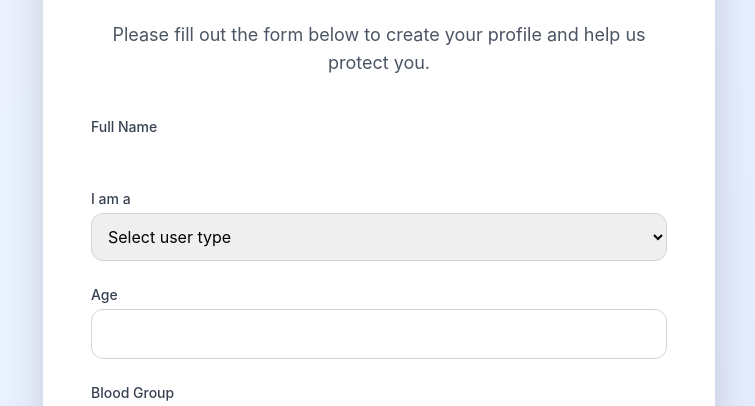
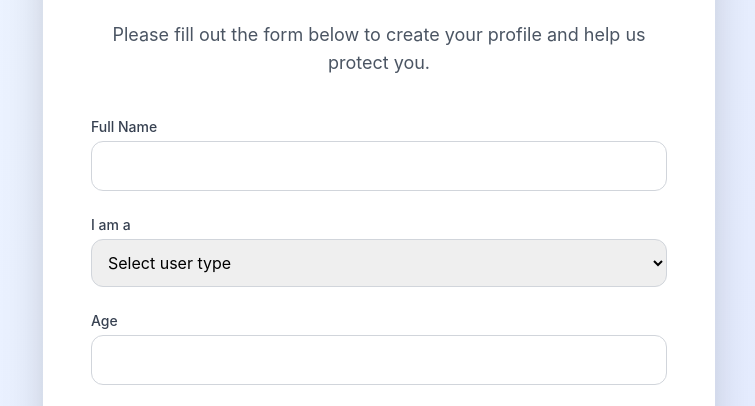
Before and after one commit to susantagautam55-cyber/rakshak.12, a plain HTML site: page public/signin.html in a window 1280 px wide. Shown: the part 363-769 px from the top of the page, without its empty margins (261-1016 px from the left). Drawn offline with nearby package versions, Linux system fonts and the light colour scheme.

Commit message:
sign.html

```diff
--- a/public/signin.html
+++ b/public/signin.html
@@ -37,7 +37,7 @@
         <form id="signupForm" class="space-y-6">
             <div>
                 <label for="fullName" class="block text-sm font-medium text-gray-700 mb-1">Full Name</label>
-                <input type="text" id="fullName" name="fullName" requiredclass="w-full p-3 border border-gray-300 rounded-xl focus:outline-none focus:ring-2 focus:ring-blue-500 transition-colors hover:border-gray-400 hover:shadow-sm">
+               <input type="text" id="fullName" name="fullName" required class="w-full p-3 border border-gray-300 rounded-xl focus:outline-none focus:ring-2 focus:ring-blue-500 transition-colors hover:border-gray-400 hover:shadow-sm">
             </div>
             <div>
                 <label for="userType" class="block text-sm font-medium text-gray-700 mb-1">I am a</label>
```
